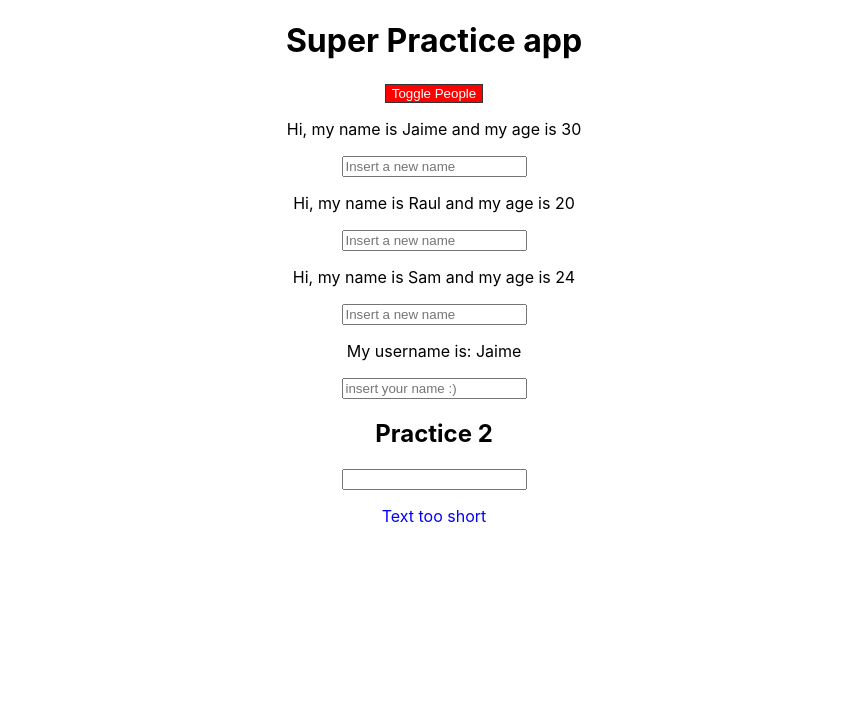
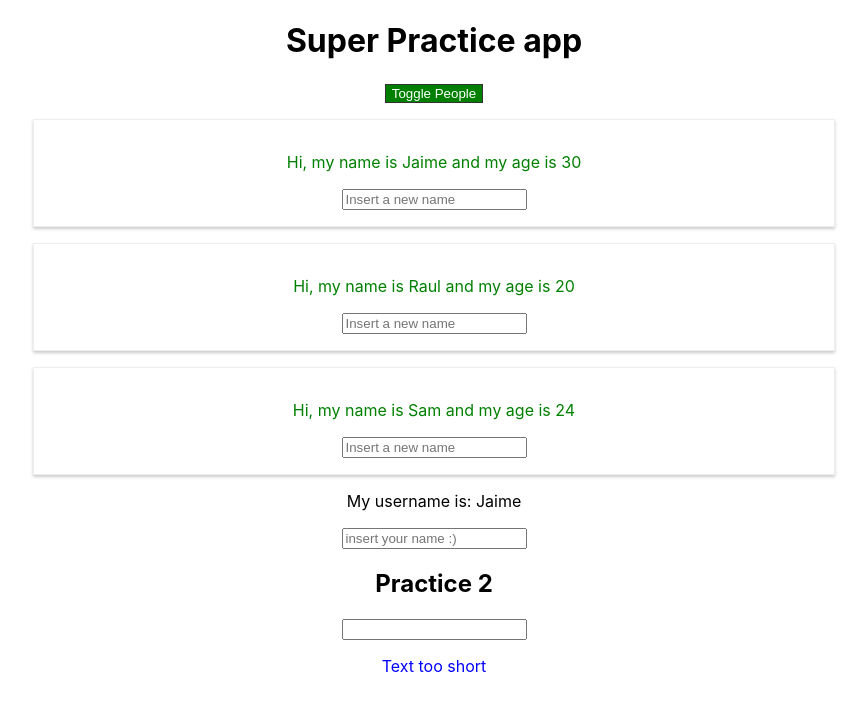
Before and after one commit to ing-arriola/ReactPractice, a React (Create React App) app: page / in a window 1280 px wide. Shown: the top 710 px of the page, without its empty margins (206-1073 px from the left). Built offline with nearby package versions, Linux system fonts and the light colour scheme.

Commit message:
Applied styled-components library instead Radium

```diff
--- a/src/App.js
+++ b/src/App.js
@@ -1,11 +1,21 @@
 import React, { useState } from "react";
 import "./App.css";
-import Radium, { StyleRoot } from "radium";
+import styled from "styled-components";
 import Person from "./Person/Person";
 import UserOutput from "./Person/UserOutput";
 import UserInput from "./Person/UserInput";
 import ValidationComponent from "./Practice2/ValidationComponent";
 import CharComponent from "./Practice2/CharComponent";
+
+const StyledButton = styled.button`
+  background: green;
+  color: #fff;
+  border: 1px solid #333;
+  cursor: pointer;
+  &:hover {
+    background: blue;
+  }
+`;
 function App() {
   const [peopleState, setPeople] = useState({
     people: [
@@ -90,14 +100,6 @@
     });
   };
 
-  const styleButton = {
-    background: "green",
-    color: "#fff",
-    border: "1px solid #333",
-    cursor: "pointer",
-    ":hover": { background: "blue" },
-  };
-
   let peopleToShow = null;
 
   if (showPeople.showpeople.show) {
@@ -116,7 +118,7 @@
         })}
       </div>
     );
-    styleButton.background = "red";
+    // styleButton.background = "red";
   }
 
   const styles = [];
@@ -129,12 +131,9 @@
   }
 
   return (
-    <StyleRoot>
     <div className="App">
       <h1 className={styles.join(" ")}>Super Practice app</h1>
-        <button style={styleButton} onClick={togglePeople}>
-          Toggle People
-        </button>
+      <StyledButton onClick={togglePeople}>Toggle People</StyledButton>
       {peopleToShow}
       <UserOutput myname={username.user.name} />
       <UserInput changed={userNameChangeHandler} />
@@ -155,8 +154,7 @@
         </div>
       ) : null}
     </div>
-    </StyleRoot>
   );
 }
 
-export default Radium(App);
+export default App;
--- a/src/Person/Person.js
+++ b/src/Person/Person.js
@@ -1,21 +1,35 @@
 import React from "react";
-import Radium from "radium";
+import styled from "styled-components";
+
+const StyledDiv = styled.div`
+  width: 60%;
+  margin: 16px auto;
+  border: 1px solid #eee;
+  box-shadow: 0 2px 3px #ccc;
+  padding: 16px;
+  text-align: center;
+  color: green;
+
+  @media screen and (max-width: 500px) : {
+    color: red;
+  }
+`;
 
 const Person = ({ name, age, children, click, changed }) => {
-  const fancyPerson = {
+  /*const fancyPerson = {
     "@media (max-width: 500px)": {
-      color: "red",
+      color: "red"
     },
-  };
+  };*/
   return (
-    <div style={fancyPerson}>
+    <StyledDiv>
       <p onClick={click}>
         Hi, my name is {name} and my age is {age}
       </p>
       <p>{children}</p>
       <input placeholder="Insert a new name" onChange={changed}></input>
-    </div>
+    </StyledDiv>
   );
 };
 
-export default Radium(Person);
+export default Person;
```
Lines whose indentation alone changed are shown as unchanged.
